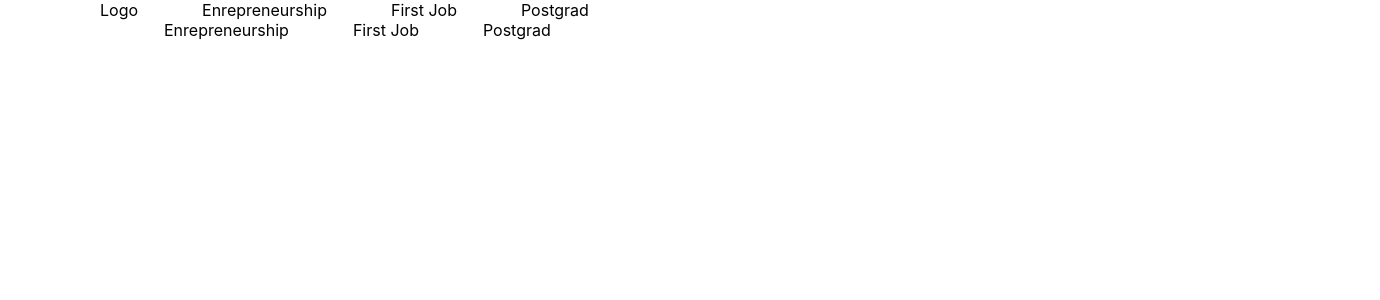
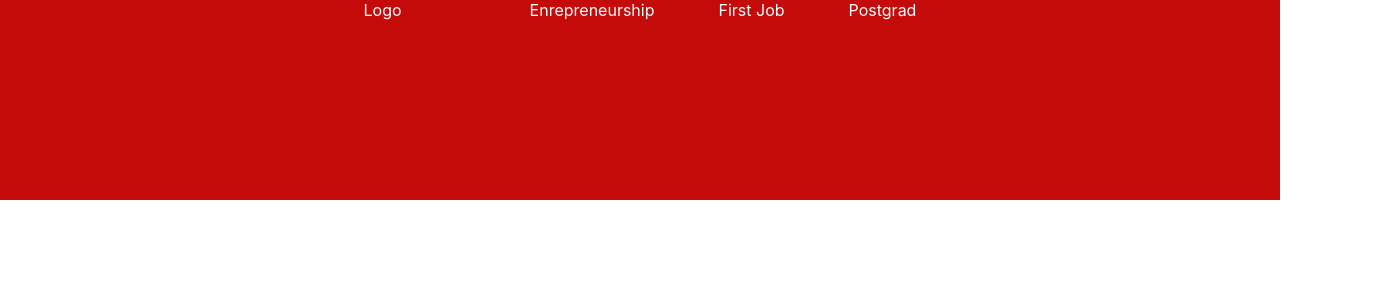
Before and after one commit to marioncointre/Brainstation3D, a React (Create React App) app in the folder client/my-app/: page / in a window 1280 px wide. Shown: the top 300 px of the page, 1380 px wide, since content can reach past the window. Built offline with nearby package versions, Linux system fonts and the light colour scheme.

Commit message:
header-progress

```diff
--- a/client/my-app/src/Components/DoughnutGraph.js
+++ b/client/my-app/src/Components/DoughnutGraph.js
@@ -3,14 +3,7 @@ import React from "react";
 
 class DoughnutGraph extends React.Component {
   render() {
-    return (
-      <div className="nav">
-        <div className="logo">{/* <img src={logo} alt="3D" /> */}</div>
-        <div className="entrepreneurship">Enrepreneurship</div>
-        <div className="firstjob">First Job</div>
-        <div className="postgrad">Postgrad</div>
-      </div>
-    );
+    return <div className="nav" />;
   }
 }
 export default DoughnutGraph;
--- a/client/my-app/src/styles/css/styles.css
+++ b/client/my-app/src/styles/css/styles.css
@@ -1,10 +1,10 @@
 body {
   width: 100vw;
-  margin-left: 100px;
-  margin-right: 100px;
 }
 
 .nav {
+  width: 100vw;
+  height: 40px;
   display: -webkit-box;
   display: -ms-flexbox;
   display: flex;
@@ -12,12 +12,24 @@ body {
   -webkit-box-direction: normal;
       -ms-flex-direction: row;
           flex-direction: row;
-  -webkit-box-align: center;
-      -ms-flex-align: center;
-          align-items: center;
+  -ms-flex-line-pack: justify;
+      align-content: space-between;
+  -webkit-box-pack: center;
+      -ms-flex-pack: center;
+          justify-content: center;
+  background-color: #c50a0a;
+  color: white;
 }
 
-.nav div {
+.nav .entrepreneurship,
+.nav .firstjob {
   margin-right: 5%;
 }
+
+.nav .logo {
+  margin-right: 10%;
+  justify-self: flex-start;
+  -ms-flex-item-align: start;
+      align-self: flex-start;
+}
 /*# sourceMappingURL=styles.css.map */
--- a/client/my-app/src/styles/css/styles.scss
+++ b/client/my-app/src/styles/css/styles.scss
@@ -1,14 +1,26 @@
 body {
   width: 100vw;
-  margin-left: 100px;
-  margin-right: 100px;
 }
 
+// margin-left: 100px;
+// margin-right: 100px;
 .nav {
+  width: 100vw;
+  height: 40px;
   display: flex;
   flex-direction: row;
-  align-items: center;
-  div {
+  align-content: space-between;
+  justify-content: center;
+  background-color: #c50a0a;
+  color: white;
+  .entrepreneurship,
+  .firstjob {
     margin-right: 5%;
   }
+
+  .logo {
+    margin-right: 10%;
+    justify-self: flex-start;
+    align-self: flex-start;
+  }
 }
```
Also changed, not shown: 1 other file (tests, documents, lock files or other folders).
